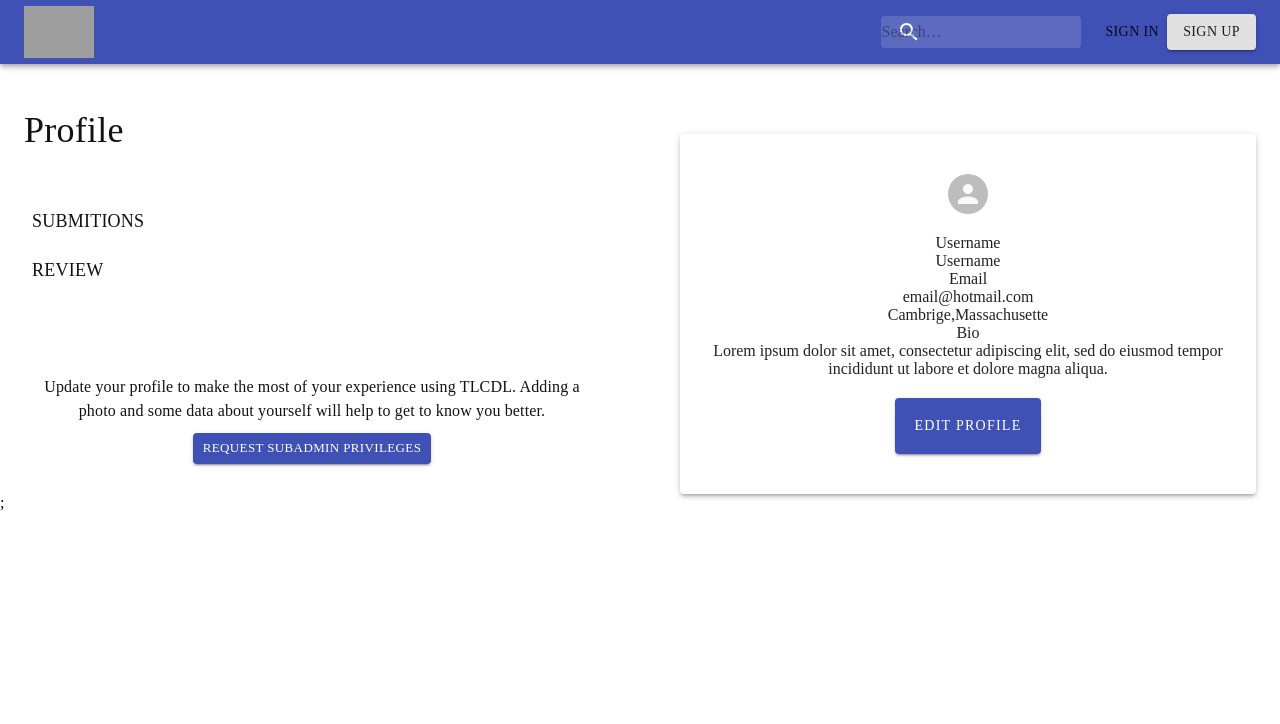
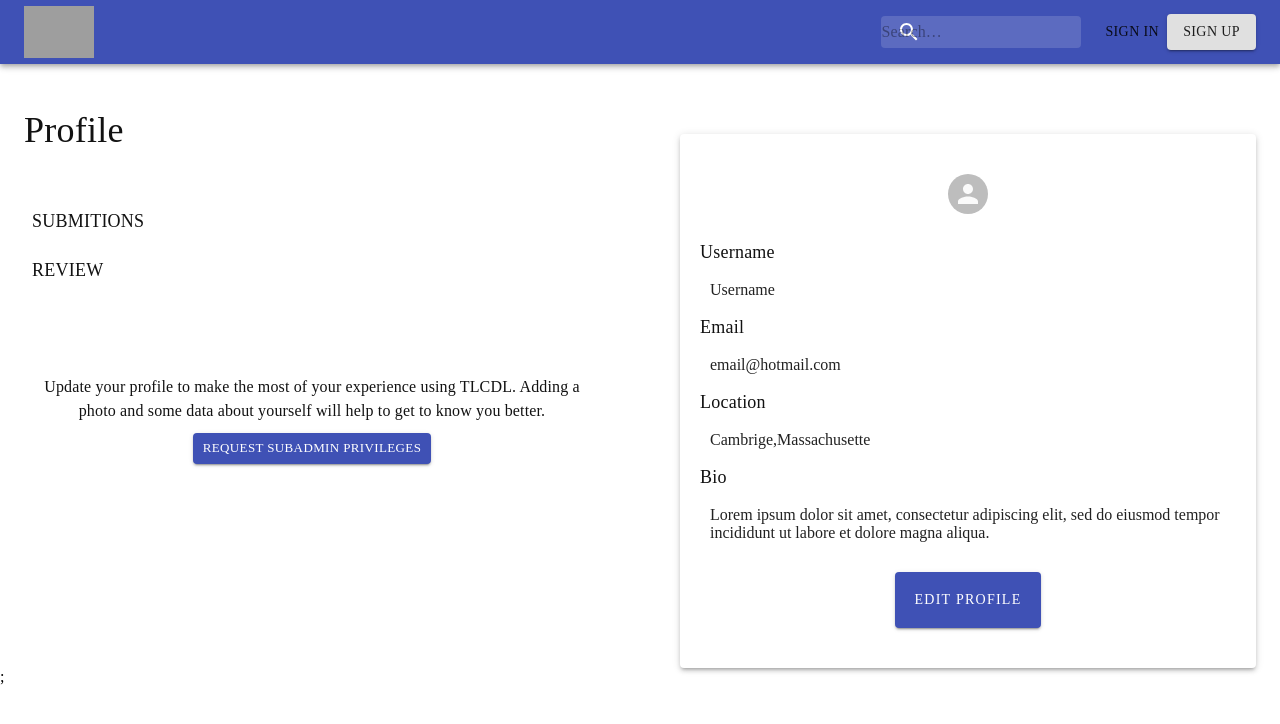
Before and after one commit to UnBArqDsw/2020.1_G2_TCLDL_Client, a Next.js app: page /profile in a window 1280 px wide. Both pictures are taken after a click on the button "UPDATE PROFILE". Shown: the top 724 px of the page. Built offline with nearby package versions, Linux system fonts and the light colour scheme; grey boxes are pictures that could not be loaded; a web font is replaced by a local one.

Commit message:
view profile style

```diff
--- a/src/pages/profile.js
+++ b/src/pages/profile.js
@@ -6,6 +6,7 @@ import useStyles from '../styles/Profile.module.js';
 import Paper from '@material-ui/core/Paper';
 import Avatar from '@material-ui/core/Avatar';
 import TextField from '@material-ui/core/TextField';
+import { NaturePeopleOutlined } from '@material-ui/icons';
 export default function SubmitPaper() {
     const style = useStyles();
     const [editProfile, setEditProfile] = React.useState(false);
@@ -40,29 +41,32 @@ export default function SubmitPaper() {
     const viewProfile = () => (
         <>
             <div className={style.root}>
-                <Paper elevation={3} className={style.paper}>
+                <Paper elevation={3} className={style.paper2}>
                     <div className={style.avatarFile} >
                         <Avatar className={style.sizeLarge} alt="Remy Sharp" src="" />
                     </div>
-                    <div >
+                    <div className={style.buttonText1}>
                         Username
                     </div>
-                    <div>
+                    <div style={{padding:'10px'}} >
                         Username
                     </div>
-                    <div >
+                    <div className={style.buttonText1}>
                         Email
                     </div>
-                    <div>
+                    <div style={{padding:'10px'}}>
                         email@hotmail.com
                     </div>
-                    <div >
+                    <div className={style.buttonText1}>
+                        Location
+                    </div>
+                    <div style={{padding:'10px'}} >
                         Cambrige,Massachusette
                     </div>
-                    <div>
+                    <div className={style.buttonText1}>
                         Bio
                     </div>
-                    <div>
+                    <div style={{padding:'10px'}}>
                         Lorem ipsum dolor sit amet, consectetur adipiscing elit, sed do eiusmod tempor incididunt ut labore et dolore magna aliqua.
                     </div>
                     <div className={style.buttonText2}>
@@ -98,13 +102,14 @@ export default function SubmitPaper() {
                         <div >
                             <Button className={style.buttonText1} >Review</Button>
                         </div>
-                        <div className={style.text}>
+                        {editProfile ? <div className={style.text}>
                             Update your profile to make the most of your experience using TLCDL.
                             Adding a photo and some data about yourself will help to get to know you better.
                             <div style={{ paddingTop: '10px' }}>
                                 <Button size="small" variant="contained" color="primary" >Request Subadmin Privileges</Button>
                             </div>
-                        </div>
+                        </div> : null}
+
 
 
 
--- a/src/styles/Profile.module.js
+++ b/src/styles/Profile.module.js
@@ -33,6 +33,7 @@ export default makeStyles((theme) => ({
 
     buttonText2: {
         padding:'20px',
+        textAlign:'center',
         /* Button */
         fontFamily: 'Roboto',
         fontStyle: 'normal',
@@ -79,6 +80,11 @@ export default makeStyles((theme) => ({
         textAlign: 'center',
     },
 
+    paper2: {
+        padding: '20px',
+        textAlign: 'left',
+    },
+
     textFieldBox: {
         padding: '10px',
         marginRight:'50px',
```
